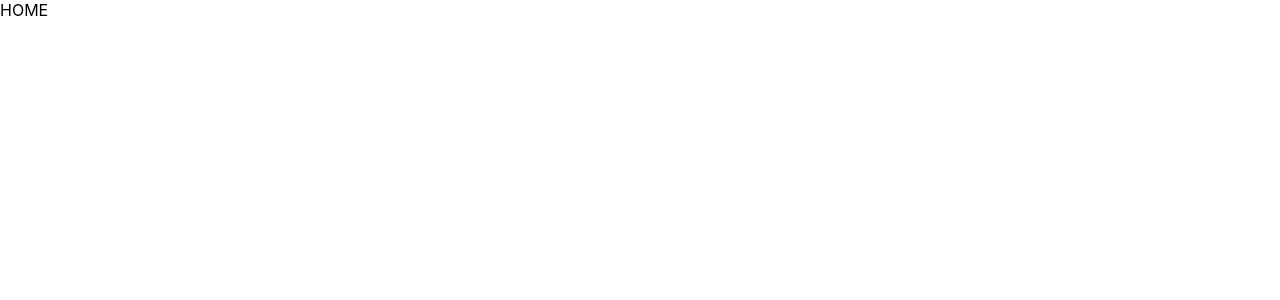
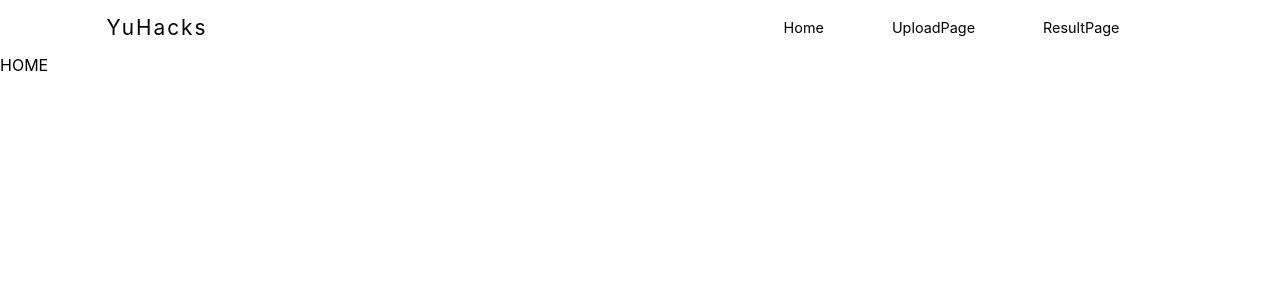
Before and after one commit to samsoncn/yuhacks, a React (Create React App) app in the folder yuhacks-web/: page / in a window 1280 px wide. Shown: the top 300 px of the page. Built offline with nearby package versions, Linux system fonts and the light colour scheme.

Commit message:
Added Navbar

```diff
--- a/yuhacks-web/src/App.js
+++ b/yuhacks-web/src/App.js
@@ -6,11 +6,15 @@ import UploadPage from './pages/UploadPage'
 
 import { BrowserRouter, Switch, Route } from "react-router-dom";
 
+import Navbar from './Navbar';
+
+
 
 class App extends Component {
   render() {
     return (
         <BrowserRouter>
+          <Navbar />
           <Switch>
 
             <Route path="/" exact>
--- /dev/null
+++ b/yuhacks-web/src/Navbar.css
@@ -0,0 +1,60 @@
+.navbar {
+    background: #fff;
+    height: 55px;
+    display: flex;
+    justify-content: center;
+    align-items: center;
+    font-size: 0.9rem;
+    position: sticky;
+    top: 0;
+    z-index: 999;
+  }
+
+  .navbar-container {
+    display: flex;
+    justify-content: center;
+    align-items: center;
+    /* height: 55px; */
+    max-width: 2000px;
+  }
+
+  .navbar-logo {
+    color: #000;
+    justify-self: start;
+    margin-left: -30px;
+    cursor: pointer;
+    text-decoration: none;
+    font-size: 1.3rem;
+    display: flex;
+    align-items: center;
+    letter-spacing: 2px;
+  }
+
+  .nav-menu {
+    display: grid;
+    grid-template-columns: repeat(3, auto);
+    grid-gap: 20px;
+    list-style: none;
+    text-align: center;
+    width: 70vw;
+    justify-content: end;
+    /* margin-right: 2rem; */
+  }
+
+  .nav-item {
+    height: 55px;
+  }
+
+  .nav-links {
+    color: #000;
+    display: flex;
+    align-items: center;
+    text-decoration: none;
+    padding: 0 1.5rem;
+    height: 100%;
+  }
+
+  .nav-links:hover {
+    border-bottom: 2px solid #fff;
+    transition: all 0.5s ease-out;
+  }
--- /dev/null
+++ b/yuhacks-web/src/Navbar.js
@@ -0,0 +1,45 @@
+import React,  { useState } from 'react';
+import { Link } from 'react-router-dom';
+import './Navbar.css';
+
+
+function Navbar() {
+    const [click, setClick] = useState(false);
+
+    const handleClick = () => setClick(!click);
+    const closeMobileMenu = () => setClick(false);
+
+    return (
+        <>
+            <nav className="navbar">
+                <div className="navbar-container">
+                    <Link to="/" className="navbar-logo" onClick={closeMobileMenu}>
+                        YuHacks
+                    </Link>
+
+                    <ul className={click ? 'nav-menu active' : 'nav-menu'}>
+                        <li className='nav-item'>
+                            <Link to='/' className='nav-links' onClick={closeMobileMenu}>
+                                Home
+                            </Link>
+                        </li>
+                        <li className='nav-item'>
+                            <Link to='UploadPage' className='nav-links' onClick={closeMobileMenu}>
+                                UploadPage
+                            </Link>
+                        </li>
+                        <li className='nav-item'>
+                            <Link to='ResultPage' className='nav-links' onClick={closeMobileMenu}>
+                                ResultPage
+                            </Link>
+                        </li>
+
+                    </ul>
+
+                </div>
+            </nav>
+        </>
+    )
+}
+
+export default Navbar
```
